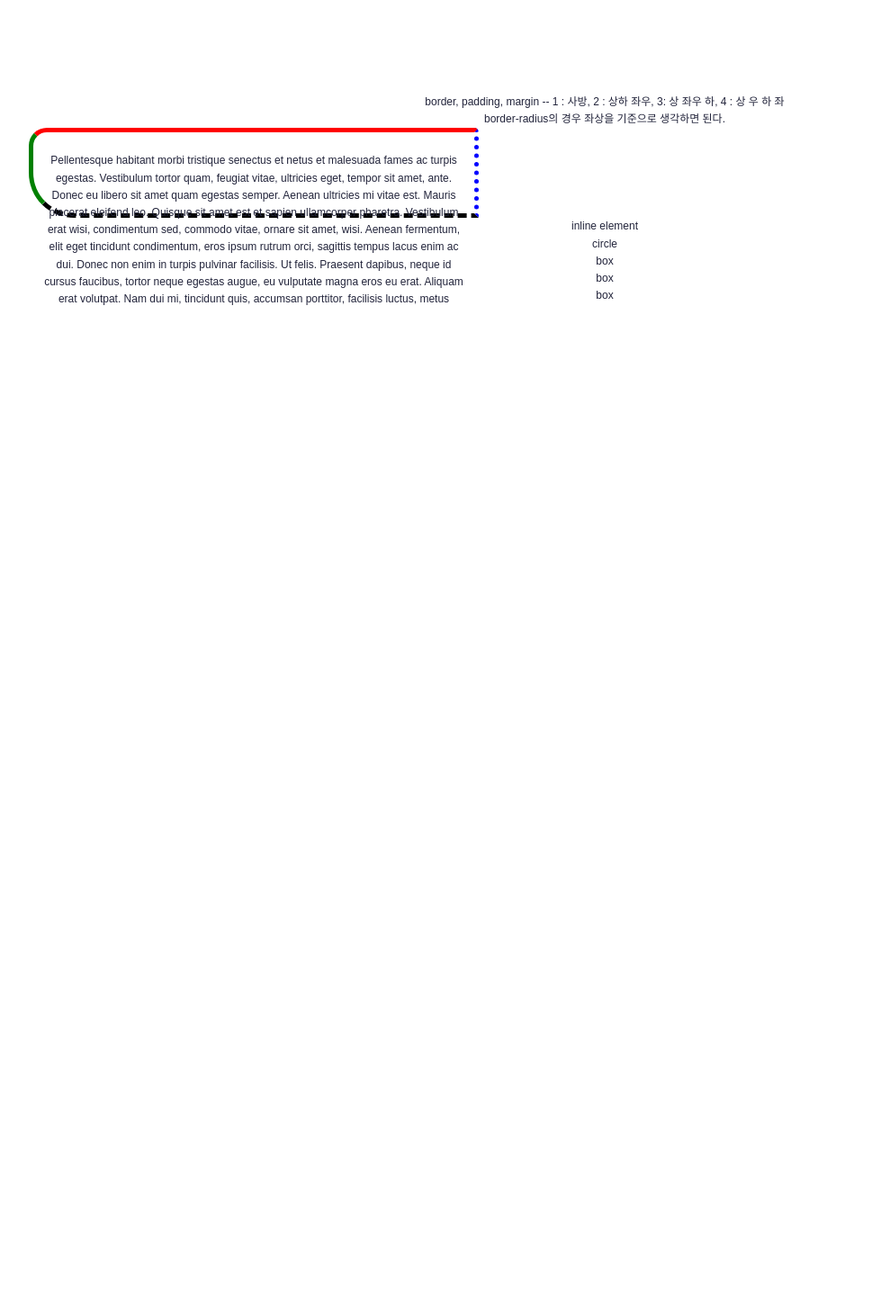
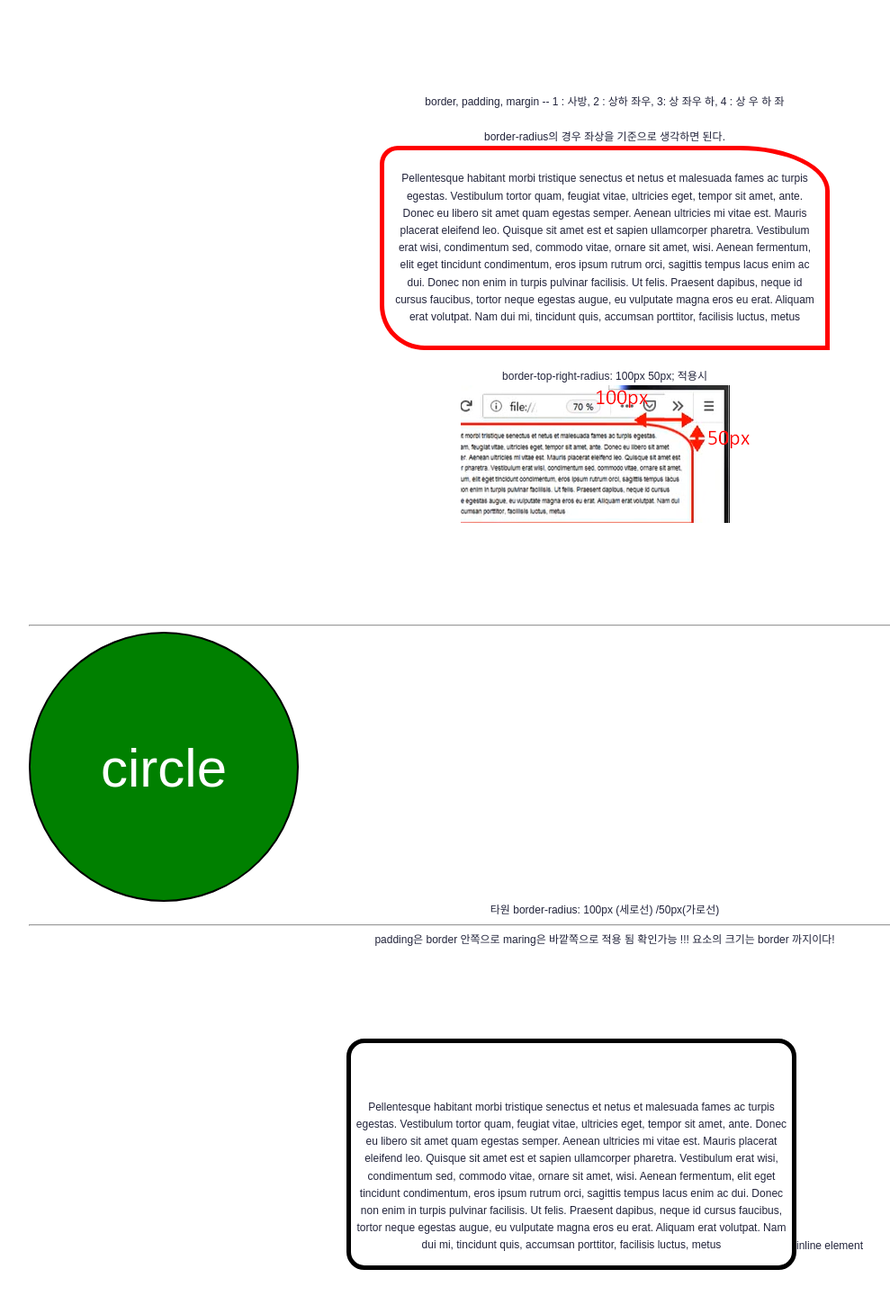
Before and after one commit to lhjwork/jin-css-blog, a React (Create React App) app: page /boxmodel in a window 1280 px wide. Shown: the part 990-2450 px from the top of the page at 90% size, without its empty margins (176-1165 px from the left). Before the commit the page ends 1332 px from the top, so only its background shows below. Built offline with nearby package versions, Linux system fonts and the light colour scheme.

Commit message:
CSS3 - 19 [boxmodel] CSS 필수 개념!! 요소를 가운데로 배치하기, padding, margin

```diff
--- a/src/components/commons/Common.style.js
+++ b/src/components/commons/Common.style.js
@@ -20,3 +20,7 @@ export const ViewWrapper = styled.div`
   height: 100vh;
   margin-left: 13rem;
 `;
+
+export const MarginTopBottom20Div = styled.div`
+  margin-top: 20px;
+`;
--- a/src/pages/boxModel/BoxModel.jsx
+++ b/src/pages/boxModel/BoxModel.jsx
@@ -1,8 +1,12 @@
 import React from "react";
-import { ViewCetnterWrapper } from "../../components/commons/Common.style";
+import {
+  MarginTopBottom20Div,
+  ViewCetnterWrapper,
+} from "../../components/commons/Common.style";
 import styles from "./boxModel.module.css";
 import boxModelAllExplain from "./img/content_size.png";
 import p_height from "./img/p_height.png";
+import radius_100_50 from "./img/100_50.png";
 const BoxModel = () => {
   return (
     <ViewCetnterWrapper>
@@ -10,7 +14,7 @@ const BoxModel = () => {
       <img src={boxModelAllExplain} className={styles.boxModelEx} />
       <hr />
       <h3 style={{ marginTop: "50px" }}>
-        paragraph의 높이(height)는 안주는게 좋다. 아래 처럼 자연스럽게 되지
+        paragraph의 높이(height)는 않주는게 좋다. 아래 처럼 자연스럽게 되지
         않는다.
       </h3>
       <img src={p_height} className={styles.p_height} />
@@ -18,7 +22,10 @@ const BoxModel = () => {
         border, padding, margin -- 1 : 사방, 2 : 상하 좌우, 3: 상 좌우 하, 4 :
         상 우 하 좌
       </div>
-      <div>border-radius의 경우 좌상을 기준으로 생각하면 된다.</div>
+      <MarginTopBottom20Div>
+        border-radius의 경우 좌상을 기준으로 생각하면 된다.
+      </MarginTopBottom20Div>
+
       <div className={styles.boxmodel}>
         <p>
           Pellentesque habitant morbi tristique senectus et netus et malesuada
@@ -35,11 +42,39 @@ const BoxModel = () => {
           facilisis luctus, metus
         </p>
       </div>
+      <MarginTopBottom20Div>
+        border-top-right-radius: 100px 50px; 적용시
+      </MarginTopBottom20Div>
+      <img src={radius_100_50} className={styles.p_height} />
 
-      <span>inline element</span>
-
+      <hr />
       <div className={styles.circle}>circle</div>
 
+      <div className={styles.circle2}>
+        타원 border-radius: 100px (세로선) /50px(가로선)
+      </div>
+      <hr />
+      <div>
+        padding은 border 안쪽으로 maring은 바깥쪽으로 적용 됨 확인가능 !!!
+        요소의 크기는 border 까지이다!
+      </div>
+      <div className={styles.boxmodel2}>
+        <p>
+          Pellentesque habitant morbi tristique senectus et netus et malesuada
+          fames ac turpis egestas. Vestibulum tortor quam, feugiat vitae,
+          ultricies eget, tempor sit amet, ante. Donec eu libero sit amet quam
+          egestas semper. Aenean ultricies mi vitae est. Mauris placerat
+          eleifend leo. Quisque sit amet est et sapien ullamcorper pharetra.
+          Vestibulum erat wisi, condimentum sed, commodo vitae, ornare sit amet,
+          wisi. Aenean fermentum, elit eget tincidunt condimentum, eros ipsum
+          rutrum orci, sagittis tempus lacus enim ac dui. Donec non enim in
+          turpis pulvinar facilisis. Ut felis. Praesent dapibus, neque id cursus
+          faucibus, tortor neque egestas augue, eu vulputate magna eros eu erat.
+          Aliquam erat volutpat. Nam dui mi, tincidunt quis, accumsan porttitor,
+          facilisis luctus, metus
+        </p>
+      </div>
+      <span>inline element</span>
       <div className={styles.box}>box</div>
       <div className={styles.boxmodel + styles.second}>box</div>
       <div className={styles.box}>box</div>
--- a/src/pages/boxModel/boxModel.module.css
+++ b/src/pages/boxModel/boxModel.module.css
@@ -10,16 +10,39 @@ body {
 .boxmodel {
   border: 5px solid red;
   /*  상 우 하 좌 */
-  border-style: solid dotted dashed solid;
-  border-color: red blue black green;
+  /* border-style: solid dotted dashed solid; */
+  /* border-color: red blue black green; */
   /* border-radius의 경우 좌상을 기준으로 생각하면 된다. */
   border-radius: 20px 5px 0 50px;
+  /* 상단 우측이 상단이  */
+  border-top-right-radius: 100px 50px;
   padding: 10px;
   width: 500px;
-  height: 100px;
+  margin: 0 auto;
+}
+
+.boxmodel2 {
+  padding-top: 50px;
+  border: 5px solid black;
+  border-radius: 20px;
+  width: 500px;
+  margin: 100px auto;
+  /* inline element을 우측에 두기 위해서 둠  */
+  display: inline-block;
 }
 
 .circle {
+  width: 300px;
+  height: 300px;
+  background: green;
+  color: #fff;
+  border: 2px solid black;
+  /* 더 완벽한 원형을 만들기 위해서는 50%로 주는 것이 좋다. */
+  border-radius: 150px;
+  text-align: center;
+  font-size: 5em;
+  /* 세로로 정가운데에 글씨가 존재하게 하기위해서 line-height를 줌 */
+  line-height: 300px;
 }
 
 .box {
```
Also changed, not shown: src/pages/boxModel/img/100_50.png (added).
